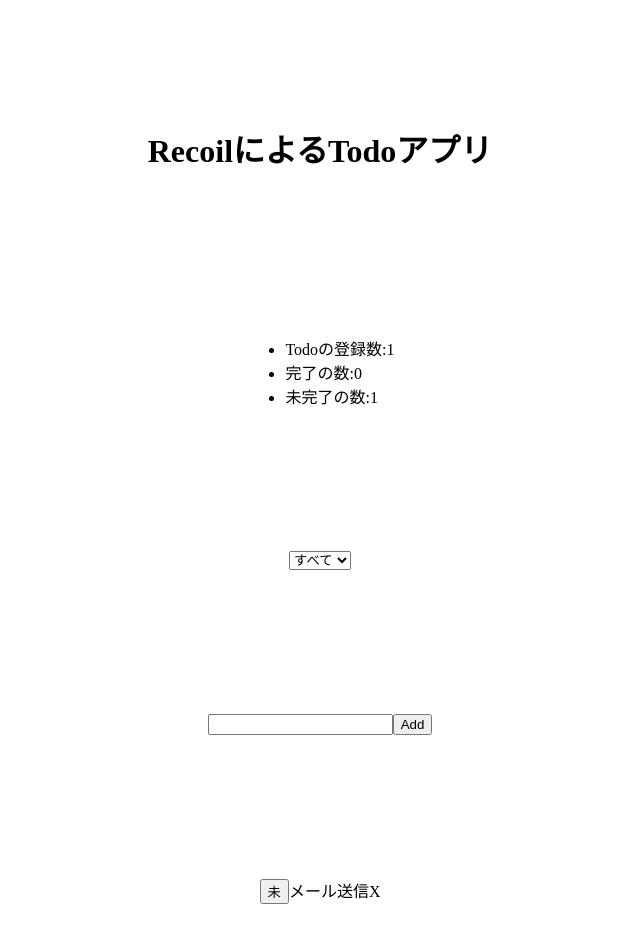
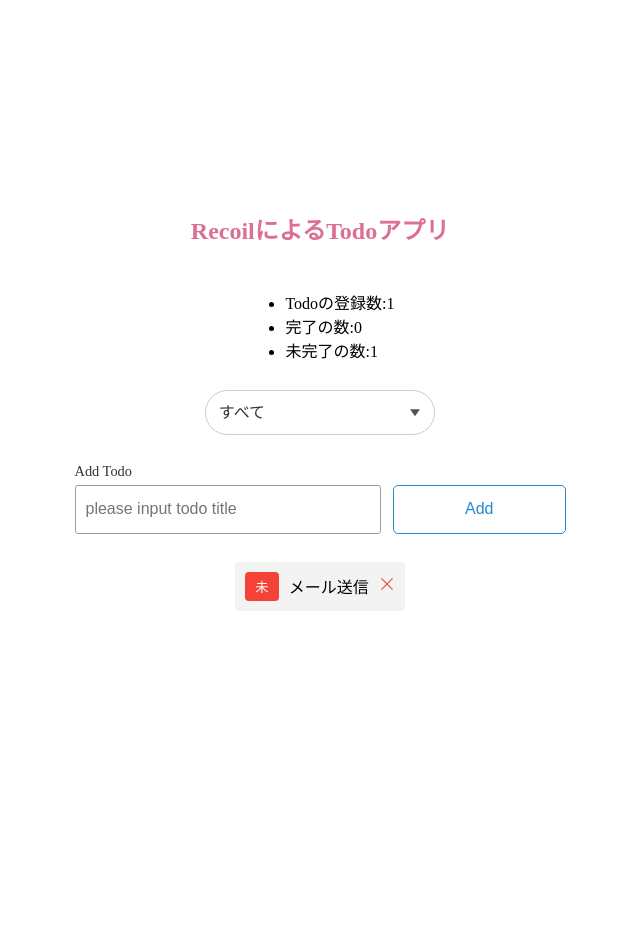
Before and after one commit to Kaaaaazuya/recoil-todolist, a Next.js app: page / in a window 1280 px wide. Shown: the top 942 px of the page, without its empty margins (320-960 px from the left). After the commit the page ends 816 px from the top, so only its background shows below. Built offline with nearby package versions, Linux system fonts and the light colour scheme.

Commit message:
スタイリング

```diff
--- a/package.json
+++ b/package.json
@@ -29,6 +29,7 @@
     "next": "13.4.19",
     "react": "18.2.0",
     "react-dom": "18.2.0",
+    "react-icons": "^4.11.0",
     "recoil": "^0.7.7",
     "styled-components": "^6.1.1",
     "typescript": "5.2.2"
--- a/src/app/components/TodoItem.tsx
+++ b/src/app/components/TodoItem.tsx
@@ -1,10 +1,45 @@
 import { useRecoilState } from 'recoil'
 import { todoListState } from '../data-flow/todoList'
 import { TodoListItem } from '../types/TodoListItem'
+import styled from 'styled-components'
+import { RxCross1 } from 'react-icons/rx'
 
 type TodoItemProps = {
   item: TodoListItem
 }
+
+const TodoItemContainer = styled.div`
+  display: flex;
+  align-items: center;
+  background-color: #f3f3f3;
+  padding: 10px;
+  margin-bottom: 10px;
+  border-radius: 4px;
+`
+
+type CompleteButtonProps = {
+  isComplete: boolean
+}
+
+const CompleteButton = styled.button<CompleteButtonProps>`
+  background-color: ${(props) => (props.isComplete ? '#4caf50' : '#f44336')};
+  color: white;
+  border: none;
+  padding: 5px 10px;
+  margin-right: 10px;
+  border-radius: 4px;
+  cursor: pointer;
+`
+
+const ItemTitle = styled.span`
+  flex-grow: 1;
+`
+
+const DeleteButton = styled.span`
+  color: #f44336;
+  cursor: pointer;
+  margin-left: 10px;
+`
 
 export const TodoItem = ({ item }: TodoItemProps) => {
   const [todoList, setTodoList] = useRecoilState(todoListState)
@@ -24,14 +59,14 @@
   }
 
   return (
-    <div>
-      <button onClick={toggleItemCompletion} type='button'>
+    <TodoItemContainer>
+      <CompleteButton onClick={toggleItemCompletion} isComplete={item.isComplete}>
         {item.isComplete ? '完' : '未'}
-      </button>
-      {item.title}
-      <span onClick={deleteItem} style={{ cursor: 'pointer' }}>
-        X
-      </span>
-    </div>
+      </CompleteButton>
+      <ItemTitle>{item.title}</ItemTitle>
+      <DeleteButton onClick={deleteItem}>
+        <RxCross1 />
+      </DeleteButton>
+    </TodoItemContainer>
   )
 }
--- a/src/app/components/TodoItemCreator.tsx
+++ b/src/app/components/TodoItemCreator.tsx
@@ -2,6 +2,45 @@
 import { useSetRecoilState } from 'recoil'
 import { useRandomNumber } from '../hook/useRandomNumber'
 import { todoListState } from '../data-flow/todoList'
+import styled from 'styled-components'
+
+const InputLabel = styled.span`
+  color: #333;
+  display: block;
+  margin-bottom: 5px;
+  font-size: 0.9em;
+`
+
+const InputWrapper = styled.div`
+  display: flex;
+  gap: 12px;
+`
+
+const Input = styled.input`
+  color: #333;
+  width: 100%;
+  padding: 8px 10px;
+  border: 1px solid #969da3;
+  border-radius: 3px;
+  font-size: 1em;
+  line-height: 1.5;
+  &:placeholder {
+    color: #999;
+`
+
+const AddButon = styled.button`
+  display: flex;
+  justify-content: center;
+  align-items: center;
+  width: 250px;
+  margin: 0 auto;
+  padding: 0.9em 2em;
+  border: 1px solid #2589d0;
+  border-radius: 5px;
+  background-color: #fff;
+  color: #2589d0;
+  font-size: 1em;
+`
 
 export const TodoItemCreator = () => {
   const [title, setTitle] = useState('')
@@ -26,10 +65,18 @@
 
   return (
     <div style={{ margin: '1em 0' }}>
-      <input type='text' value={title} onChange={handleChange} />
-      <button onClick={addItem} type='button'>
-        Add
-      </button>
+      <InputLabel>Add Todo</InputLabel>
+      <InputWrapper>
+        <Input
+          type='text'
+          value={title}
+          onChange={handleChange}
+          placeholder='please input todo title'
+        />
+        <AddButon onClick={addItem} type='button'>
+          Add
+        </AddButon>
+      </InputWrapper>
     </div>
   )
 }
--- a/src/app/components/TodoList.tsx
+++ b/src/app/components/TodoList.tsx
@@ -1,3 +1,4 @@
+import styled from 'styled-components'
 import { useRecoilState, useRecoilValue } from 'recoil'
 import { filteredTodoListState, todoListFilterState } from '../data-flow/todoList'
 import { TodoListStats } from './TodoListStas'
@@ -5,6 +6,41 @@
 import { TodoItemCreator } from './TodoItemCreator'
 import { TodoItem } from './TodoItem'
 import { ChangeEvent } from 'react'
+
+const Title = styled.h1`
+  font-size: 1.5em;
+  text-align: center;
+  color: palevioletred;
+`
+
+const SelectBoxWrapper = styled.label`
+  display: inline-flex;
+  align-items: center;
+  position: relative;
+  &:after {
+    position: absolute;
+    right: 15px;
+    width: 10px;
+    height: 7px;
+    background-color: #535353;
+    clip-path: polygon(0 0, 100% 0, 50% 100%);
+    content: '';
+    pointer-events: none;
+  }
+`
+
+const SelectBox = styled.select`
+  appearance: none;
+  min-width: 230px;
+  height: 2.8em;
+  padding: 0.4em calc(0.8em + 30px) 0.4em 0.8em;
+  border: 1px solid #cccccc;
+  border-radius: 25px;
+  background-color: #fff;
+  color: #333333;
+  font-size: 1em;
+  cursor: pointer;
+`
 
 export const TodoList = () => {
   const [filter, setFilter] = useRecoilState(todoListFilterState)
@@ -16,13 +52,15 @@
 
   return (
     <>
-      <h1>RecoilによるTodoアプリ</h1>
+      <Title>RecoilによるTodoアプリ</Title>
       <TodoListStats />
-      <select value={filter} onChange={handleChange}>
-        <option value='すべて'>すべて</option>
-        <option value='完了'>完了</option>
-        <option value='未完了'>未完了</option>
-      </select>
+      <SelectBoxWrapper>
+        <SelectBox value={filter} onChange={handleChange}>
+          <option value='すべて'>すべて</option>
+          <option value='完了'>完了</option>
+          <option value='未完了'>未完了</option>
+        </SelectBox>
+      </SelectBoxWrapper>
       <TodoItemCreator />
       {todoList.map((item) => (
         <TodoItem key={item.id} item={item} />
--- a/src/app/components/TodoListStas.tsx
+++ b/src/app/components/TodoListStas.tsx
@@ -1,14 +1,19 @@
 import { useRecoilValue } from 'recoil'
-import { todoListStatsState } from '../data-flow/todoList'
+import { todoListFilterState, todoListStatsState } from '../data-flow/todoList'
 
 export const TodoListStats = () => {
+  const filter = useRecoilValue(todoListFilterState)
   const { totalNum, totalCompletedNum, totalUncompletedNum } =
     useRecoilValue(todoListStatsState)
+
+  const isFilterCompleted = filter === 'すべて' || filter === '完了'
+  const isFilterTodo = filter === 'すべて' || filter === '未完了'
+
   return (
     <ul>
       <li>Todoの登録数:{totalNum}</li>
-      <li>完了の数:{totalCompletedNum}</li>
-      <li>未完了の数:{totalUncompletedNum}</li>
+      {isFilterCompleted && <li>完了の数:{totalCompletedNum}</li>}
+      {isFilterTodo && <li>未完了の数:{totalUncompletedNum}</li>}
     </ul>
   )
 }
--- a/src/app/page.tsx
+++ b/src/app/page.tsx
@@ -1,12 +1,22 @@
 'use client'
-import styles from './page.module.css'
+import styled from 'styled-components'
 import { TodoList } from './components/TodoList'
+
+const Main = styled.main`
+  display: flex;
+  flex-flow: column;
+  align-items: center;
+  justify-content: center;
+  gap: 12px;
+  margin: 0;
+  height: 100vh;
+`
 
 const Home = () => {
   return (
-    <main className={styles.main}>
+    <Main>
       <TodoList />
-    </main>
+    </Main>
   )
 }
 
```
Also changed, not shown: 1 other file (tests, documents, lock files or other folders).
